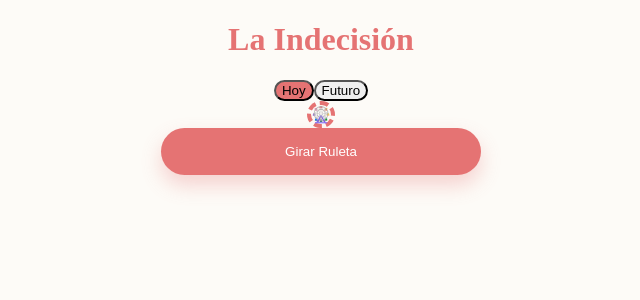
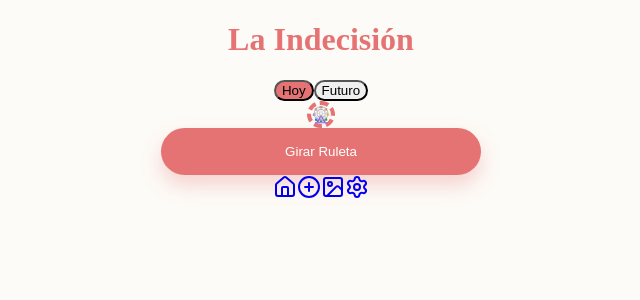
Before and after one commit to laucorosan-spec/la-indecision, a Next.js app: page / in a window 1280 px wide. Shown: the top 300 px of the page, without its empty margins (319-959 px from the left). Built offline with nearby package versions, Linux system fonts and the light colour scheme; no server answers; the database is empty.

Commit message:
Update layout.js

```diff
--- a/src/app/layout.js
+++ b/src/app/layout.js
@@ -4,12 +4,15 @@ import Navbar from '@/components/Navbar';
 export default function RootLayout({ children }) {
   return (
     <html lang="es">
-      <body className="bg-[#fdfbf7]">
-        {/* Este 'max-w-md mx-auto' hace que parezca una App móvil en PC */}
-        <main className="max-w-md mx-auto min-h-screen px-6 pb-32 pt-8 relative">
-          {children}
-        </main>
-        <Navbar />
+      <body className="bg-[#fdfbf7] antialiased">
+        {/* Contenedor principal que centra la app en PC */}
+        <div className="max-w-md mx-auto min-h-screen relative shadow-sm bg-[#fdfbf7]">
+          <main className="px-6 pt-8 pb-32">
+            {children}
+          </main>
+          {/* El Navbar va AQUÍ adentro para que se mueva con la App */}
+          <Navbar />
+        </div>
       </body>
     </html>
   );
```
